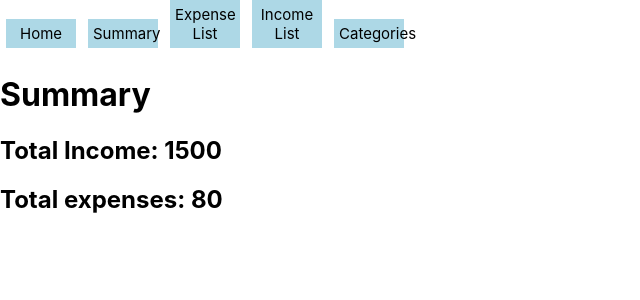
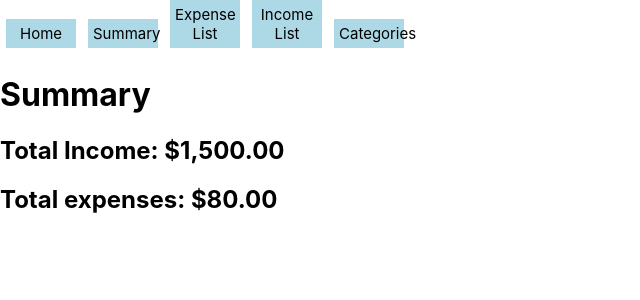
Before and after one commit to daveswork/moes-money, a React (Create React App) app: page /summary in a window 1280 px wide. Shown: the top 300 px of the page, without its empty margins (0-640 px from the left). Built offline with nearby package versions, Linux system fonts and the light colour scheme; data requests are answered from the project's data file.

Commit message:
Formatted aggregate income and expenses figures.

```diff
--- a/src/components/Summary.js
+++ b/src/components/Summary.js
@@ -3,6 +3,11 @@ import { useOutletContext } from "react-router-dom"
 
 function Summary(){
     const {expenditureList, incomeSourceList} = useOutletContext()
+
+    const USDollar = new Intl.NumberFormat('en-US', {
+        style: 'currency',
+        currency: 'USD'
+    })
 
     const initialValue = 0
 
@@ -18,8 +23,8 @@ function Summary(){
     return(
         <div>
             <h1>Summary</h1>
-            <h2>Total Income: {totalIncome}</h2>
-            <h2>Total expenses: {totalExpenses}</h2>
+            <h2>Total Income: {USDollar.format(totalIncome)}</h2>
+            <h2>Total expenses: {USDollar.format(totalExpenses)}</h2>
         </div>
     )
 }
```
